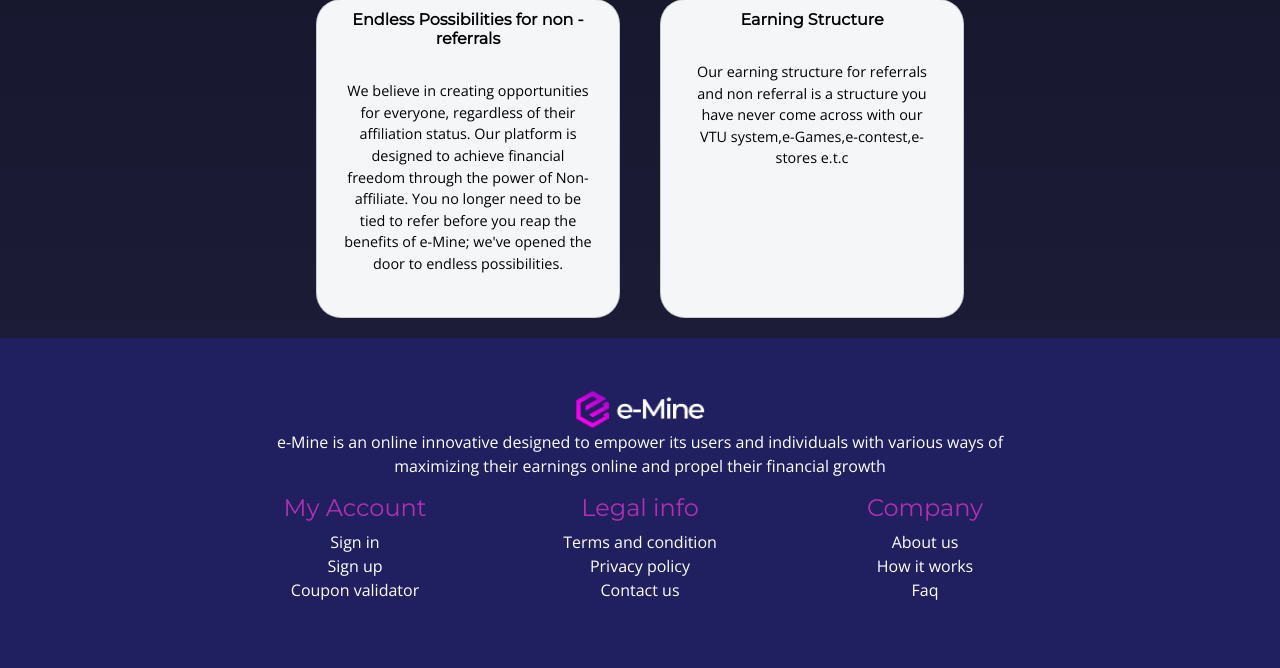
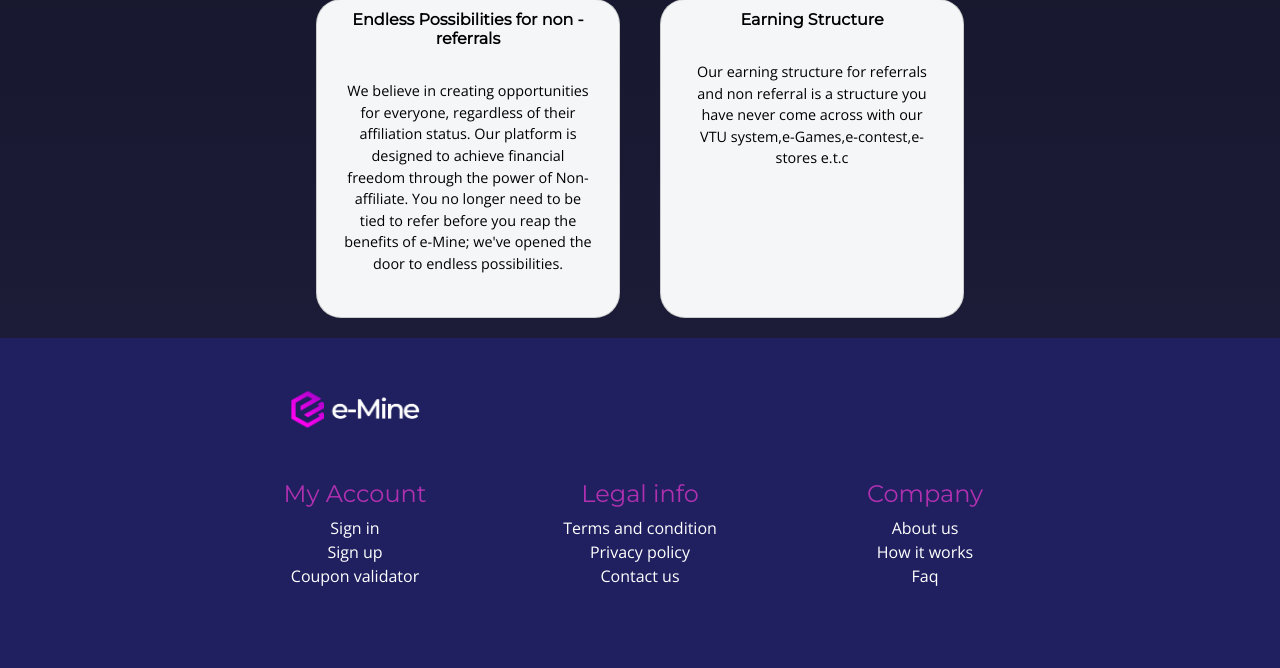
Before and after one commit to Emmybrown775/E-mine, a Flask app: page / in a window 1280 px wide. Shown: the part 1791-2459 px from the top of the page. After the commit the page ends 2377 px from the top, so only its background shows below. Run offline with Flask 3, Linux system fonts and the light colour scheme; some libraries are stand-ins or nearby versions.

Commit message:
footer edited

```diff
--- a/static/css/styles.css
+++ b/static/css/styles.css
@@ -246,7 +246,7 @@ hr.solid {
 }
 
 #footer {
-    padding: 50px 20px;
+    padding: 50px 10px;
     background-color: #202060;
     text-align: center;
 }
--- a/templates/footer.html
+++ b/templates/footer.html
@@ -1,8 +1,10 @@
 <div id="footer">
-    <img src="{{ url_for('static', filename='images/logo.png') }}" width="130" height="42">
-    <p class="centered_p">e-Mine is an online innovative designed to empower
-            its users and individuals with various ways of maximizing their earnings online and propel
-            their financial growth</p>
+    <div class="container">
+        <div class="row">
+            <div class="col-6"><img src="{{ url_for('static', filename='images/logo.png') }}" width="130" height="42"></div>
+        </div>
+    </div>
+    <div style="padding-bottom: 50px"></div>
     <div class="container text-center">
         <div class="row justify-content-center">
             <div class="col-6 col-sm-3">
--- a/templates/index.html
+++ b/templates/index.html
@@ -25,7 +25,7 @@
 <div id="why_choose_us">
     <div class="container">
         <div class="row">
-            <div class="col-6 col-lg-6">
+            <div class="col-12 col-lg-6  col-sm-12">
                 <h1>Why Choose <br> <span class="e-mine">e-mine</span></h1>
                 <p>e-Mine is an intelligent financial system, that enables you to work and earn hugely online. It has
                     the potential
@@ -33,7 +33,7 @@
                     to make
                     money online from our current economic evolution.</p>
             </div>
-            <div class="col-6 col-lg-6">
+            <div class="col-12 col-lg-6  col-sm-12">
                 <div id="poster_1" class="poster_div">
                     <img class="poster" src="{{ url_for('static', filename= 'images/poster.PNG') }}">
                 </div>
```
